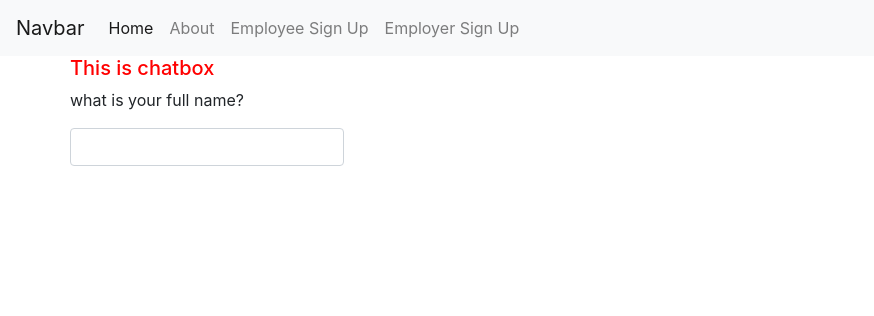
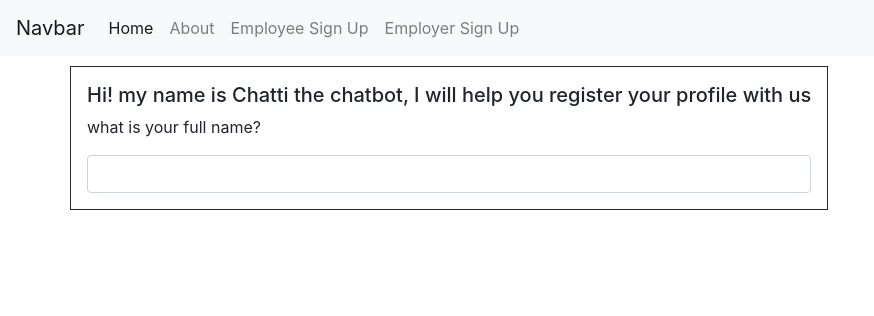
Before and after one commit to irasan/trustinsoda, a Flask app: page /chatbot in a window 1280 px wide. Shown: the top 316 px of the page, without its empty margins (0-874 px from the left). Run offline with Flask 2, Linux system fonts and the light colour scheme; some libraries are stand-ins or nearby versions.

Commit message:
removed unused code

```diff
--- a/static/js/chatbot_answers.js
+++ b/static/js/chatbot_answers.js
@@ -33,3 +33,5 @@ const inputList = {
   "contact": '<input type="text" class="form-control current-input" id="contact" required>',
   "accom": '<textarea class="form-control current-input" id="accommodations" name="accommodations" rows="3"></textarea>',
 };
+
+const submit = '<button type="submit" class="btn btn-primary next-page">Submit Registration!</button>'
--- a/static/js/chatbot_logic.js
+++ b/static/js/chatbot_logic.js
@@ -1,6 +1,4 @@
 $(document).ready(function () {
-
-  $("h5").css('color', 'red');
 
   let x = 0
   let keyslist = ['full_name', 'email', 'phone', 'city', 'country', 'password1', 'password2', 'disc', 'area', 'type', 'exp', 'exp2', 'contact', 'accom']
@@ -9,27 +7,18 @@ $(document).ready(function () {
     if (key == 13) // the enter key code
     {
       $(".current-input").click();
-      let label = $(".current-input").attr("id");
 
       x ++
-/*       console.log(labelList[x])
-      var next = function (dict, key) {
-        var keyss = Object.keys(dict);
-          console.log(keyss);
-          i = keyss.indexOf(key);
-          console.log(i);
-        return i !== -1 && keyss[i + 1];
-      };
 
-      nextLabel = next(labelList, label)
-      nextanswer = (Object.keys(labelList)).indexOf(label)
-      console.log(nextanswer + 1) */
+      if (keyslist[x] == 'accom') {
+      $(".chatbox").append($(submit).hide().fadeIn("fast"));
+      } else {
+        $(".current-input").removeClass("current-input").addClass("previous-input");
 
-      $(".current-input").removeClass("current-input").addClass("previous-input");
+        $(".chatbox").append($(labelList[keyslist[x]]).hide().fadeIn("fast"));
 
-      $(".chatbox").append($(labelList[keyslist[x]]).hide().fadeIn("fast"));
-
-      $(".chatbox").append($(inputList[keyslist[x]]).hide().fadeIn("fast"));
+        $(".chatbox").append($(inputList[keyslist[x]]).hide().fadeIn("fast"));
+      }
 
       $("html, body").animate(
         {
--- a/templates/chatbot.html
+++ b/templates/chatbot.html
@@ -3,11 +3,13 @@
 
 <!-- chatbot content goes here -->
 <div class="row">
-    <div class="chatbox">
-        <h5>This is chatbox</h5>
-        <p class="label">what is your full name?</p>
+    <form action="">
+        <div class="chatbox">
+            <h5>Hi! my name is Chatti the chatbot, I will help you register your profile with us</h5>
+            <p class="label">what is your full name?</p>
             <input type="text" class="form-control current-input" id="full_name" name="full_name" required>
-    </div>
+        </div>
+    </form>
 </div>
 
 {% endblock %}
```
